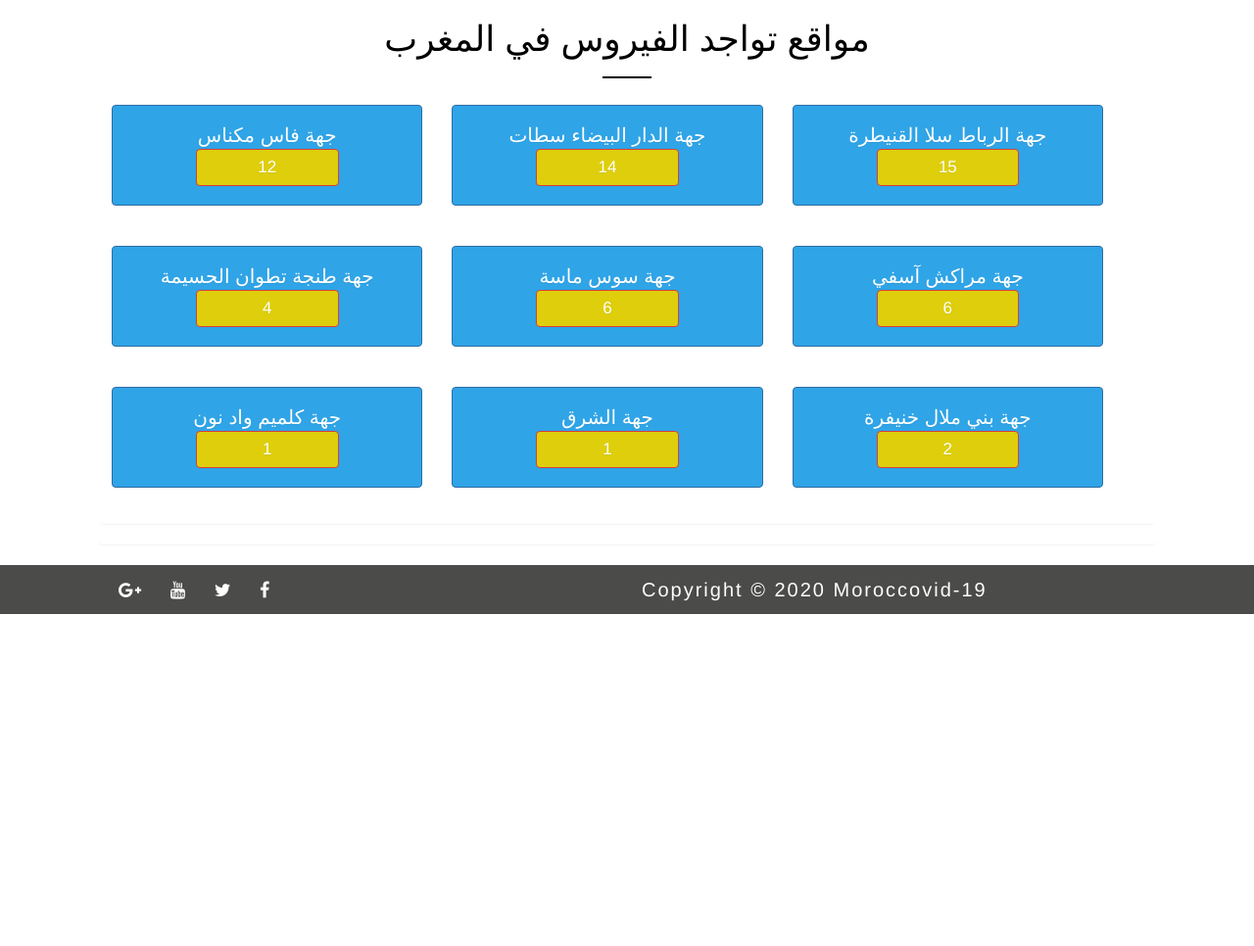
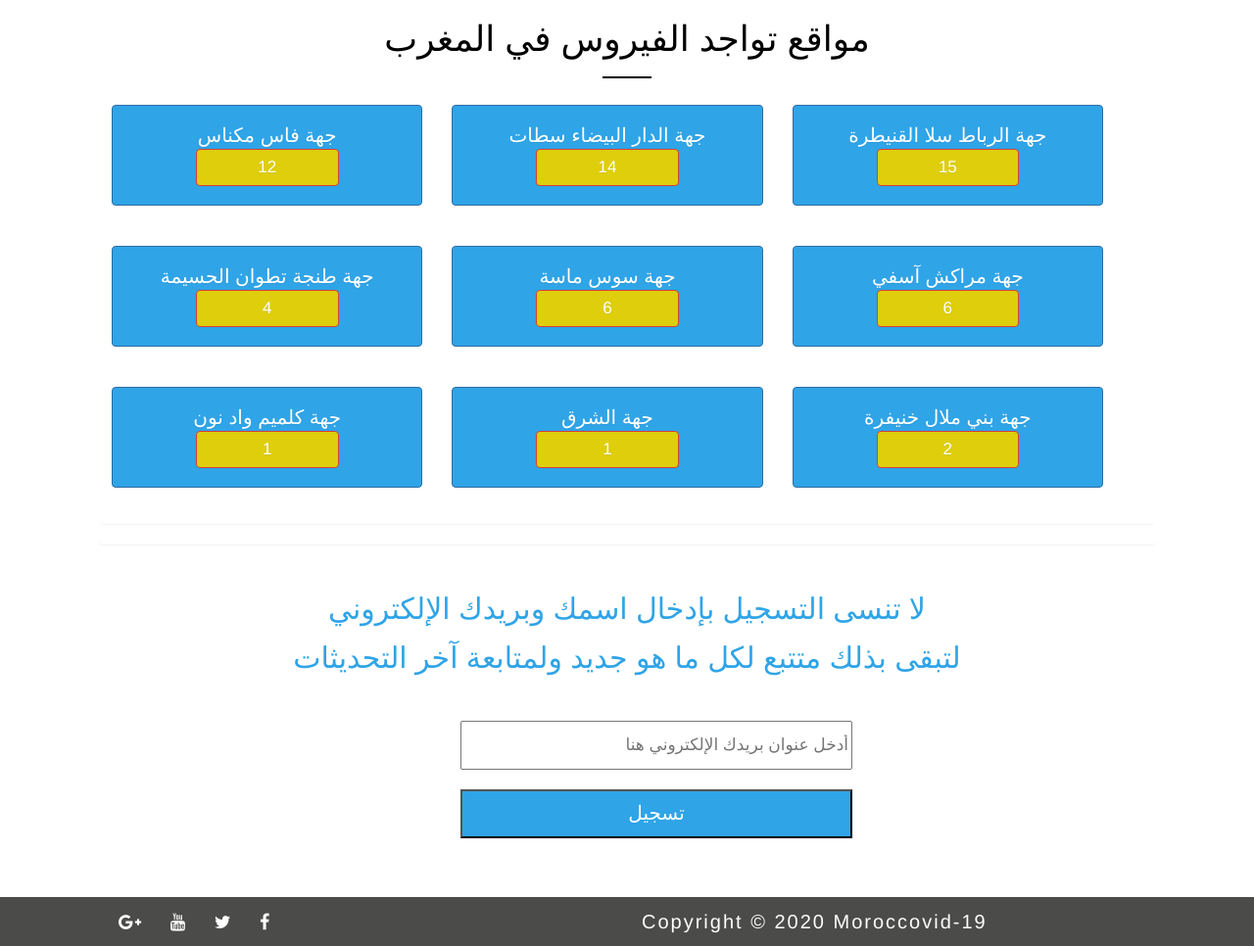
Before and after one commit to moroccanprogrammers/moroccovid-19, a PHP site: page / in a window 1280 px wide. Shown: the part 3666-4632 px from the top of the page at 98% size. Before the commit the page ends 4293 px from the top, so only its background shows below. Run offline with PHP 8.4, Linux system fonts and the light colour scheme; some libraries are stand-ins or nearby versions.

Commit message:
'changes'

```diff
--- a/index.html
+++ b/index.html
@@ -299,6 +299,31 @@
 	</div>
 
 	<!-- End Body -->
+	<!-- Start form	-->
+
+	<p class="h2"	id='form-p'>		لا تنسى التسجيل بإدخال اسمك وبريدك الإلكتروني 	<br>
+		لتبقى بذلك متتبع لكل ما هو جديد ولمتابعة آخر التحديثات	</p>
+
+
+
+	<form	action="#"	method="POST>
+
+		<div class="form-group">
+
+			<!-- name    and     Email   inputs -->
+			<div     style="padding-left:470px;	 padding-top: 28px;">
+				<input	class='email'	type="email"    name="email"     placeholder="أدخل عنوان بريدك الإلكتروني هنا  "  >
+			</div>
+
+
+			<!-- 'joindre'   button -->
+			<div    style="   margin-left:470px;	 margin-top:20px;"   >
+				<input   class="submit"    type="submit"   value="تسجيل"> <br>
+			</div>
+
+		</div>
+	<form>
+	<!-- end form	-->
 
 	<!-- Start Footer-->
 
--- a/layout/css/index.css
+++ b/layout/css/index.css
@@ -209,6 +209,55 @@ body {
 
 /* End Body
 
+
+/* start form  */
+
+
+#form-p
+{
+	text-align: center;
+	color: #2FA4E7;
+	line-height: 50px;   /* within paragraph */
+
+}
+#form-group
+{
+	width: 500PX;
+	height: 800px;
+	padding-top: 20px;
+
+}
+
+.email
+{
+	font-size: 17px;
+	height: 50px;
+	width: 400px;
+	padding-left: 20px;
+	margin-top: 0px;
+
+
+}
+
+.submit
+{
+	height: 50px;
+	width: 400px;
+	background-color: #2FA4E7;
+	font-size: 20px;
+	color: white;
+	margin-bottom: 60px;
+}
+
+.submit:hover
+{
+	background-color: #fff;
+	color: #2FA4E7;
+
+}
+
+/* end form  */
+
 /* Start Footer */
 
 .footer{
```
